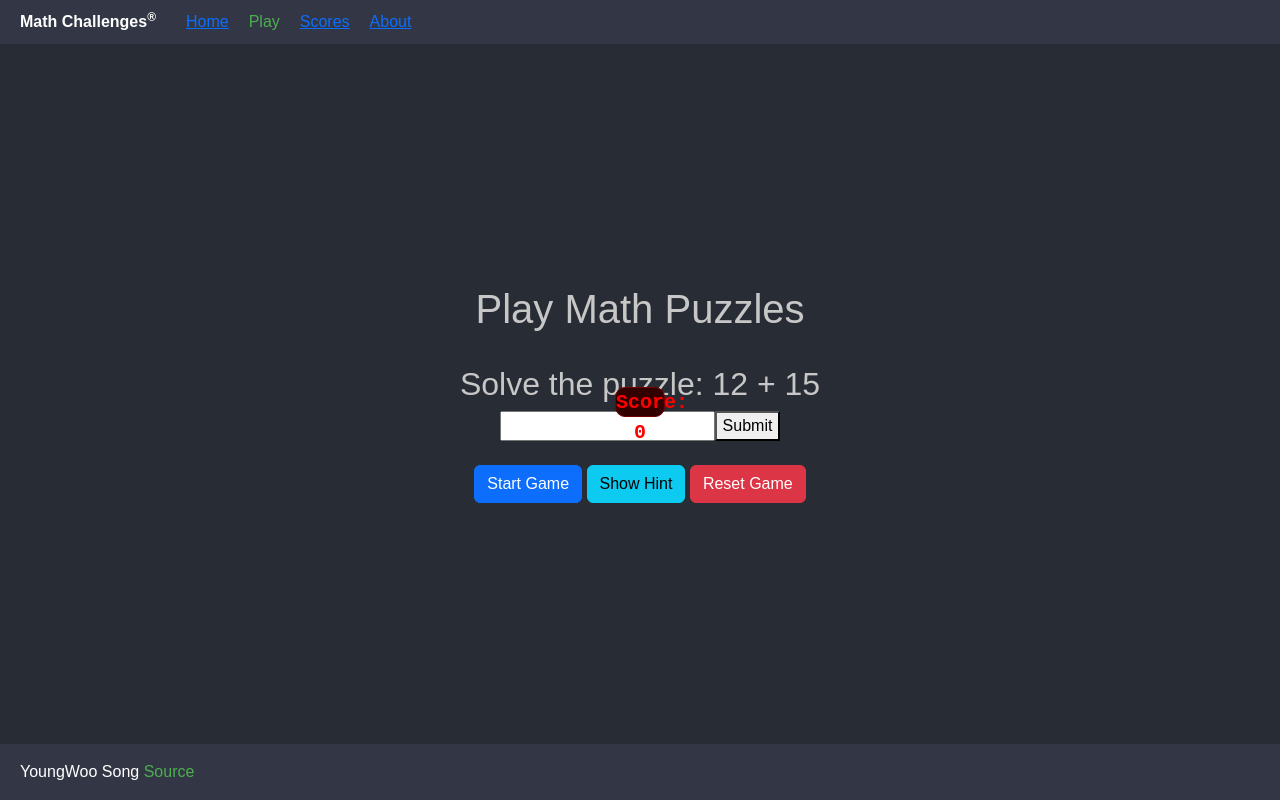
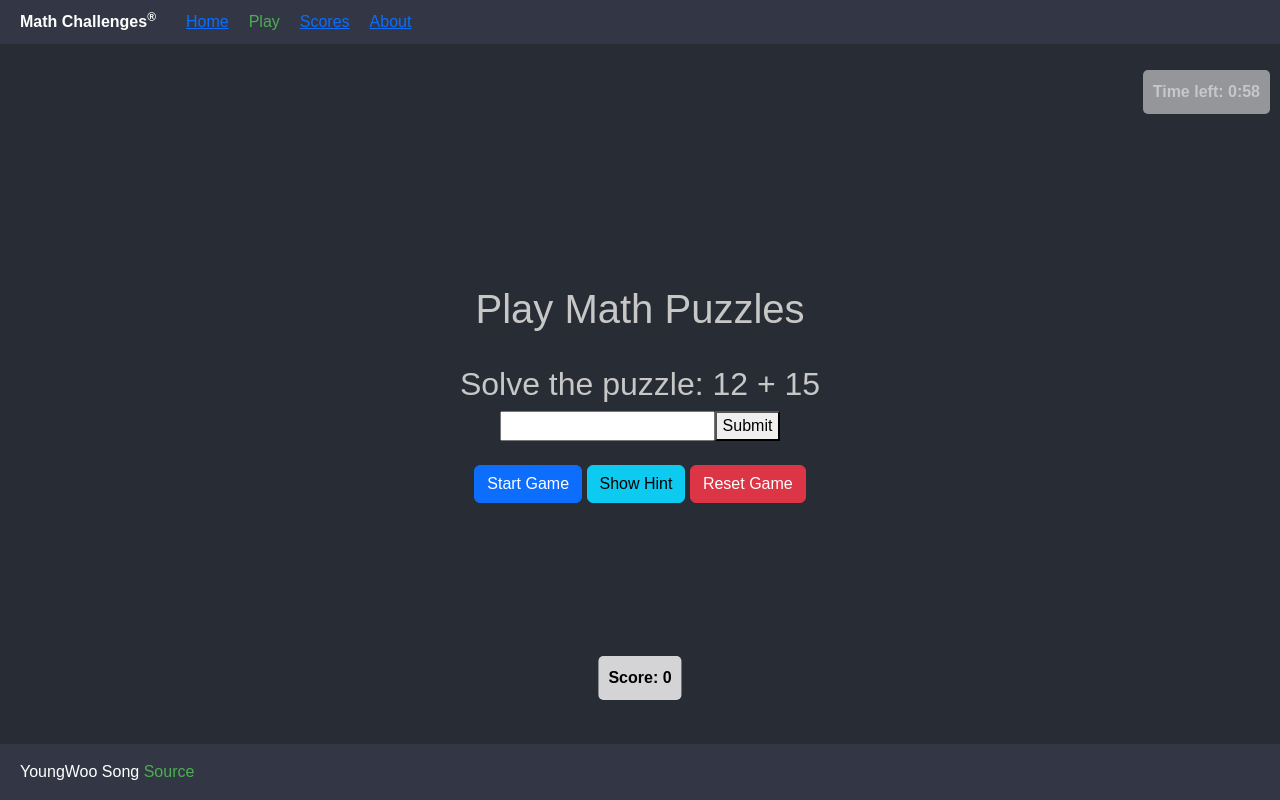
Before and after one commit to easyasme/Personal_Website, a website: page public/play.html in a window 1280 px wide. Both pictures are taken after a click on the button "Start Game". Drawn offline with nearby package versions, Linux system fonts and the light colour scheme.

Commit message:
modified bug

```diff
--- a/public/play.css
+++ b/public/play.css
@@ -133,3 +133,26 @@ footer.footer-container {
   left: 50%;
   transform: translateX(-50%) translateY(-50%);
 }
+
+.timer-container {
+  position: fixed;
+  top: 70px;
+  right: 10px;
+  padding: 10px;
+  background-color: rgba(255, 255, 255, 0.5);
+  border-radius: 5px;
+  font-weight: bold;
+}
+
+
+.score-container {
+  position: fixed;
+  bottom: 100px;
+  left: 50%;
+  transform: translateX(-50%);
+  padding: 10px;
+  background-color: rgba(255, 255, 255, 0.8);
+  border-radius: 5px;
+  font-weight: bold;
+  color: black;
+}
--- a/public/play.html
+++ b/public/play.html
@@ -30,6 +30,7 @@
     </header>
 
     <main class="content-container">
+        <div id="timer" class="timer-container"></div>
         <h1>Play Math Puzzles</h1>
         <div id="puzzle-container" class="my-4">
             <!-- Puzzles will be loaded here by the JavaScript -->
@@ -39,9 +40,7 @@
             <button class="btn btn-info">Show Hint</button>
             <button class="btn btn-danger">Reset Game</button>
         </div>
-        <div id="score" class="score mt-3">
-            Score: 0
-        </div>
+        <div class="score-container" id="score">Score: 0</div>
     </main>
 
     <footer class="footer-container text-white text-center py-3">
--- a/public/play.js
+++ b/public/play.js
@@ -59,7 +59,7 @@ class MathPuzzleSolver {
           this.score++;
           alert('Correct answer!');
       } else {
-          alert('Wrong answer, try again!');
+          alert('Wrong answer!');
       }
       this.updateScore(this.score);
       this.loadNextPuzzle();
@@ -80,16 +80,23 @@ class MathPuzzleSolver {
 
   startTimer() {
     this.timeLimit = 60; // reset timer to 60 seconds
-      this.timer = setInterval(() => {
+    const timerElement = document.getElementById('timer');
+
+    const updateTimer = () => {
         if (this.timeLimit > 0) {
-              console.log(`Time remaining: ${this.timeLimit} seconds`);
+            const minutes = Math.floor(this.timeLimit / 60);
+            const seconds = this.timeLimit % 60;
+            timerElement.textContent = `Time left: ${minutes}:${seconds.toString().padStart(2, '0')}`;
             this.timeLimit--;
         } else {
             clearInterval(this.timer);
             alert('Time is up! Game over.');
             this.resetGame();
         }
-      }, 1000);
+    };
+
+    updateTimer();
+    this.timer = setInterval(updateTimer, 1000);
 }
 
   updateScore(score) {
```
Lines whose indentation alone changed are shown as unchanged.
